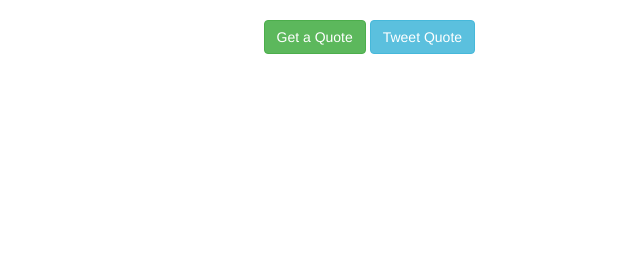
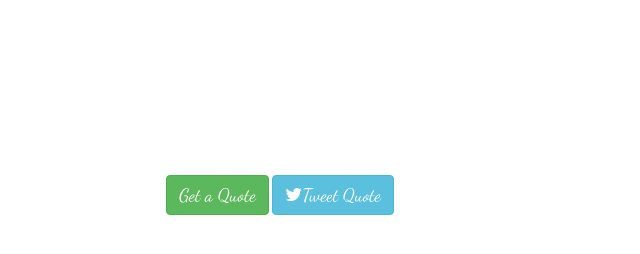
Before and after one commit to jrdevsc/randoQuotez, a plain HTML site: page index.html in a window 1280 px wide. Shown: the whole page, without its empty margins (99-739 px from the left). Drawn offline with nearby package versions, Linux system fonts and the light colour scheme.

Commit message:
final, all seems working

```diff
--- a/index.html
+++ b/index.html
@@ -4,20 +4,25 @@
   <meta charset="UTF-8">
   <title>Rando-Quote</title>
   <link rel="stylesheet" href="https://maxcdn.bootstrapcdn.com/bootstrap/3.3.7/css/bootstrap.min.css">
+  <link href="https://fonts.googleapis.com/css?family=Dancing+Script:400,700" rel="stylesheet">
+  <link rel="stylesheet" href="https://maxcdn.bootstrapcdn.com/font-awesome/4.7.0/css/font-awesome.min.css">
+  <link rel="stylesheet" href="styles.css">
 </head>
 <body>
 
   <div class="container">
     <div class="row">
-      <div class="col-sm-6 col-sm-offset-3">
-        <div class="red">
+      <div class="col-sm-8 col-sm-offset-2">
+        <div>
           <div id="myDiv">
             <h1></h1>
             <h3></h3>
           </div>
         </div>
-        <button class="btn btn-success" id="getQ">Get a Quote</button>
-        <button class="btn btn-info" id="tweetQ">Tweet Quote</button>
+        <div id="buttonGroup">
+          <button class="btn btn-success" id="getQ">Get a Quote</button>
+          <button class="btn btn-info" id="tweetQ"><i class="fa fa-twitter" aria-hidden="true"></i><a>Tweet Quote</a></button>
+        </div>
       </div>
     </div>
   </div>
--- a/scripts.js
+++ b/scripts.js
@@ -1,23 +1,4 @@
-// $.ajax({
-//   url: "http://api.forismatic.com/api/1.0/",
-//     jsonp: "jsonp",
-//     dataType: "jsonp",
-//     data: {
-//       method: "getQuote",
-//       lang: "en",
-//       format: "jsonp"
-//     },
-//     success: function(data){
-//       if(data.quoteAutor == ""){
-//           $('#myDiv h1').html("<h1>Author Unknown</h1>");
-//       }else{
-//         $('#myDiv h1').html("<h1>"+data.quoteAuthor+"</h1>");
-//         $('#myDiv h3').html("<h3>"+data.quoteText+"</h3>");
-//       }
-//       // console.log(data);
-//     }
-// });
-//pre populate first quote
+
 getFirstQuote();
 
 function getFirstQuote(){
@@ -63,11 +44,11 @@ function getQuote(){
           $('#myDiv h1').html("<h1>"+data.quoteAuthor+"</h1>");
           $('#myDiv h3').html("<h3>"+data.quoteText+"</h3>");
         }
-        // console.log(data);
       }
   });
 }
 
 function tweetQ(){
-  console.log("tweetme function hit!");
+  var tweetThis = $('#myDiv h3').text();
+  $('#tweetQ a').attr("href", 'https://twitter.com/intent/tweet?text=' + tweetThis);
 }
--- a/styles.css
+++ b/styles.css
@@ -1,3 +1,29 @@
-.red{
-  border: 2px solid red;
+
+body{
+  font-family: "Dancing Script", cursive;
 }
+
+h1{
+  font-size: 2.5em;
+  font-weight: 700;
+  text-shadow: 5px 5px 5px rgba(0, 0, 0, .3);
+}
+
+h3{
+  font-size: 1.7em;
+  font-weight: 400;
+  text-shadow: 5px 5px 5px rgba(0, 0, 0, .2);
+}
+
+.btn{
+  font-size: 1.3em;
+}
+
+a{
+  color: #fff;
+}
+
+#myDiv{
+  margin-top: 20%;
+  padding-bottom: 25px;
+}
```
